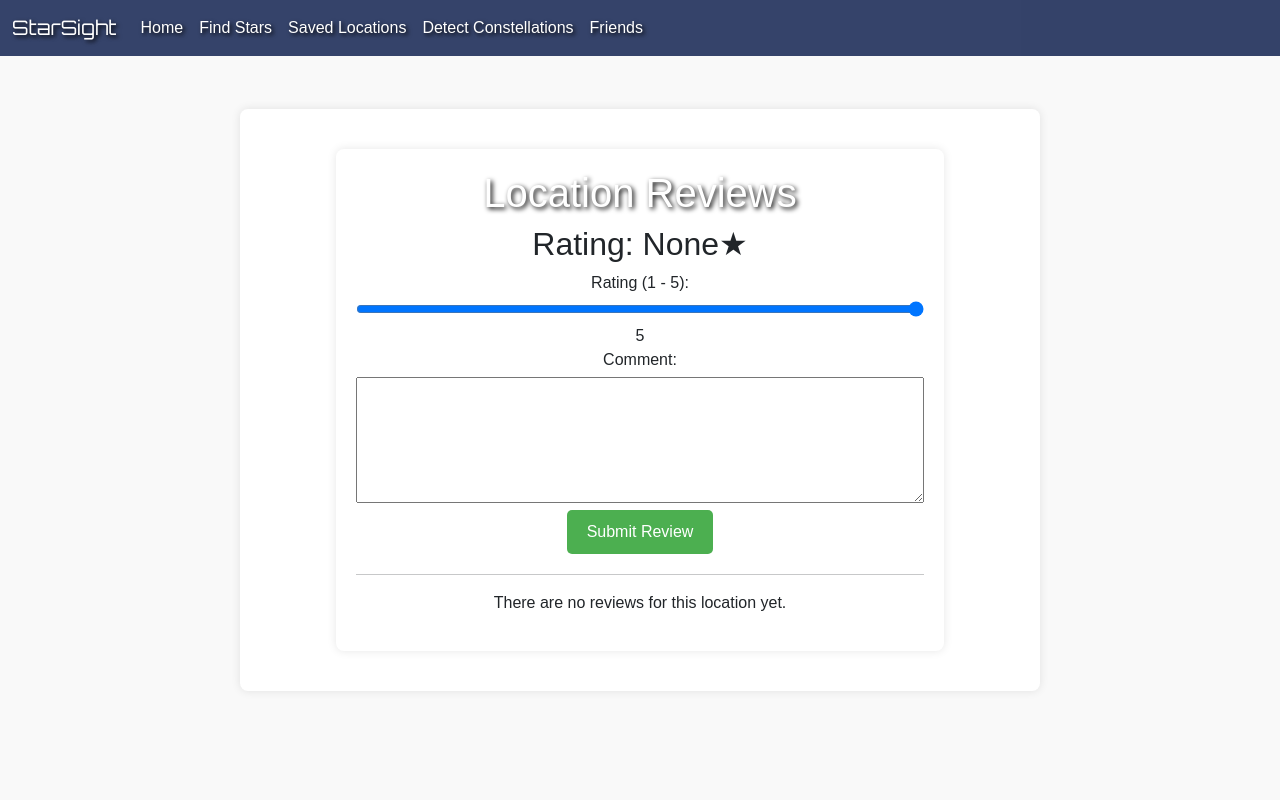
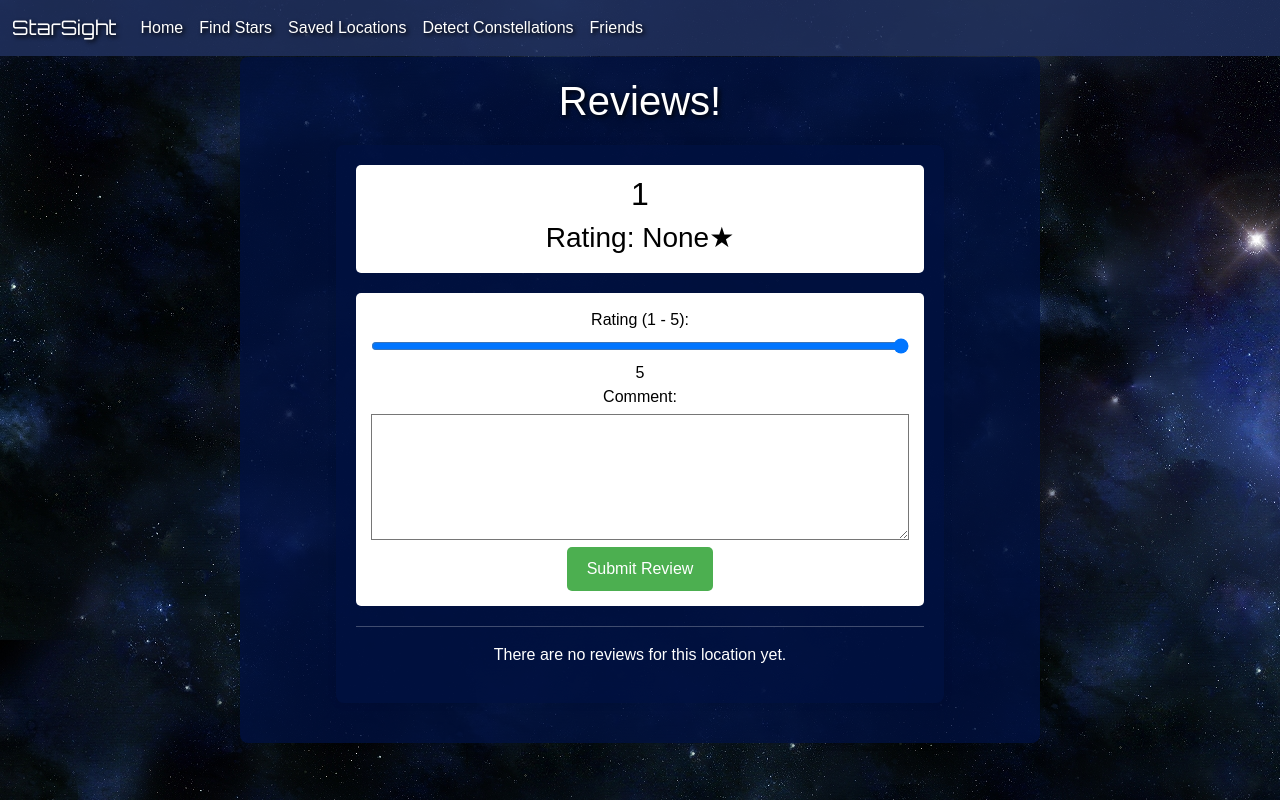
Before and after one commit to ademar-gamero/StarSight-Project, a Flask app: page /reviews/1/1/1 in a window 1280 px wide. Run offline with Flask 3, Linux system fonts and the light colour scheme; the visitor is signed in with stand-in values (Sample User, id 1); data comes from the database, SQL or seed files in the repository; some libraries are stand-ins or nearby versions.

Commit message:
more frontend changes, commented out key for now

```diff
--- a/main.py
+++ b/main.py
@@ -676,6 +676,7 @@ def remove_shared_location(location_id):
 # reviews code
 # TODO: make reviews dynamic for locations
 @app.route('/reviews/<address>/<latitude>/<longitude>')
+@login_required
 def reviews(address, latitude, longitude):
     latitude = float(latitude)
     longitude = float(longitude)
@@ -701,6 +702,7 @@ def reviews(address, latitude, longitude):
 
 
 @app.route('/submit_review/<address>/<longitude>/<latitude>', methods=['POST'])
+@login_required
 def submit_review(address, longitude, latitude):
     user = load_user_from_db(current_user.id)
 
--- a/templates/reviews.html
+++ b/templates/reviews.html
@@ -10,6 +10,7 @@
         justify-content: center;
         align-items: center;
         flex-direction: column;
+        background-image: url("{{ url_for('static', filename='images/background_2.jpg') }}");
         font-family: Arial, sans-serif;
         font-size: 16px;
         margin: 0;
@@ -22,10 +23,18 @@
         max-width: 800px;
         margin: 20px auto;
         padding: 20px;
-                background-color: #fff;
+        background-color: rgba(0, 17, 64, 0.8);
+        color: white;
         box-shadow: 0 0 10px rgba(0, 0, 0, 0.1);
         border-radius: 8px;
         text-align: center;
+    }
+    .address-box {
+        background-color: white;
+        color: black;
+        padding: 10px;
+        margin-bottom: 20px;
+        border-radius: 5px;
     }
     .star {
         color: gold;
@@ -35,6 +44,9 @@
         padding: 10px;
         border-bottom: 1px solid #ddd;
         text-align: left;
+        background-color: white;
+        color: black;
+        border-radius: 5px;
     }
     .review-header {
         display: flex;
@@ -55,6 +67,10 @@
     }
     form {
         margin-bottom: 20px;
+        background-color: white;
+        color: black;
+        padding: 15px;
+        border-radius: 5px;
     }
     label {
         display: block;
@@ -78,12 +94,27 @@
     button:hover {
         background-color: #45a049;
     }
+    input, textarea {
+        color: black;
+        background-color: white;
+    }
+    h1 {
+        color: white;
+    }
+    .address-box h2, .address-box h3 {
+        color: black;
+    }
 </style>
 </head>
+
     <body>
+
+        <h1> Reviews! </h1>
         <div class="container">
-            <h1>Location Reviews</h1>
-            <h2>Rating: {{loc_rating}}★</h2>
+          <div class="address-box">
+            <h2>{{address}}</h2>
+            <h3>Rating: {{loc_rating}}★</h3>
+          </div>
             <!-- Form to submit new review-->
             <form method="POST" action="{{ url_for('submit_review', address=address, latitude=lat, longitude=lng) }}">
                 <label for="rating">Rating (1 - 5):</label>
```
Also changed, not shown: distance.py (+19 -8 lines), static/images/background_1.jpeg (added), static/images/background_2.jpg (added). Lines whose indentation alone changed are shown as unchanged.
